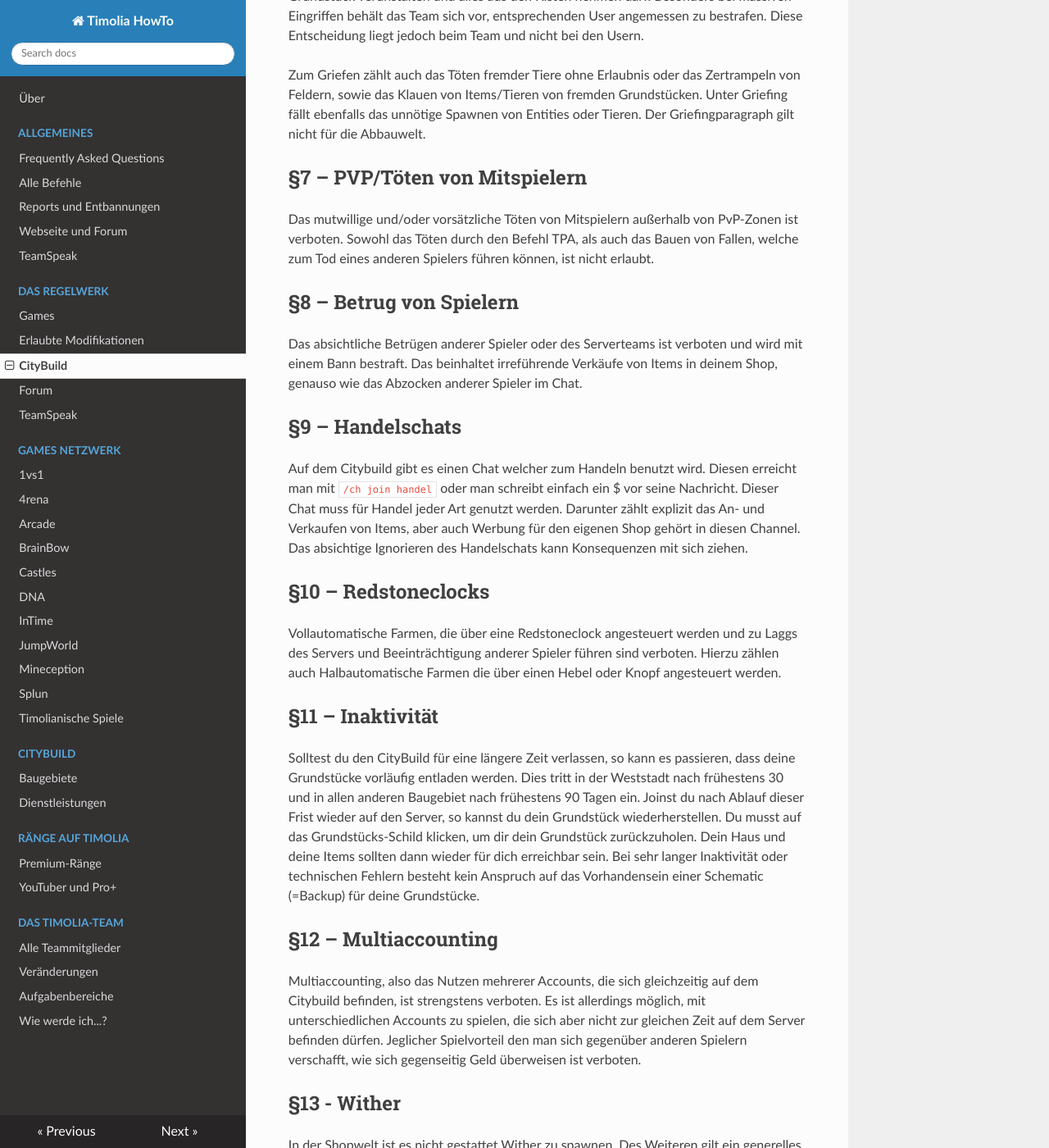
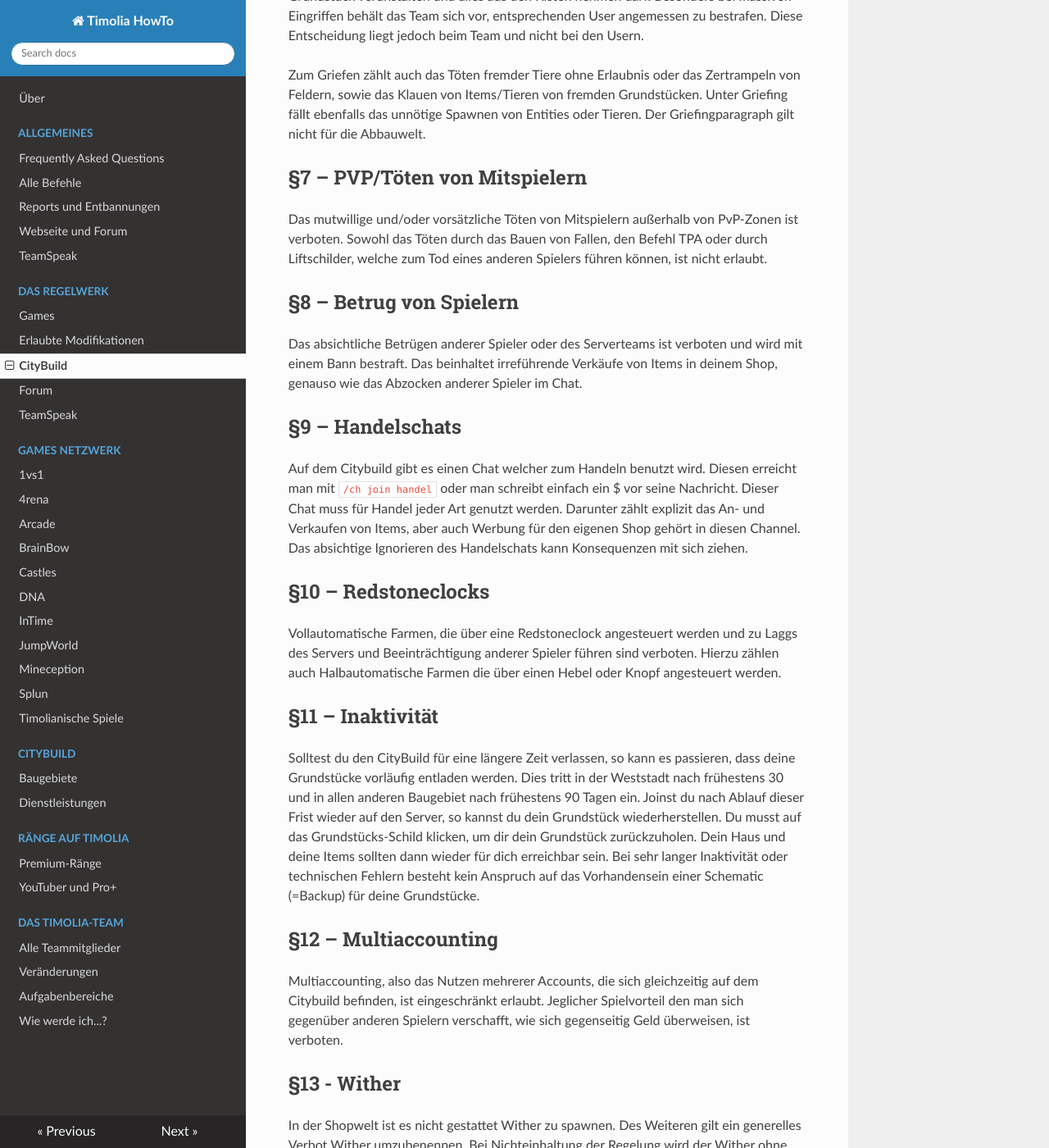
Before and after one commit to TimoliaDE/HowTo, an MkDocs documentation site: the page built from docs/rules/city.md, in a window 1280 px wide and 1400 px high, scrolled down 1821 px. Shown: the whole window at 82% size. Built offline with MkDocs 1.6.1, drawn with Linux system fonts in a browser that asks for light colours; nearby versions of some CDN libraries; old or Windows-style settings are respelled for this version of MkDocs; some of the changed text lies outside the part shown.

Commit message:
Update city.md

```diff
--- a/docs/rules/city.md
+++ b/docs/rules/city.md
@@ -47,15 +47,14 @@ Zum Griefen zählt auch das Töten fremder Tiere ohne Erlaubnis oder das Zertram
 Der Griefingparagraph gilt nicht für die Abbauwelt.
 
 ## §7 – PVP/Töten von Mitspielern
-Das mutwillige und/oder vorsätzliche Töten von Mitspielern außerhalb von PvP-Zonen ist verboten. Sowohl das Töten durch den Befehl TPA, als auch das Bauen von Fallen, welche zum Tod eines anderen Spielers führen können, ist nicht erlaubt.
+Das mutwillige und/oder vorsätzliche Töten von Mitspielern außerhalb von PvP-Zonen ist verboten. Sowohl das Töten durch das Bauen von Fallen, den Befehl TPA oder durch Liftschilder, welche zum Tod eines anderen Spielers führen können, ist nicht erlaubt.
 
 ## §8 – Betrug von Spielern
 Das absichtliche Betrügen anderer Spieler oder des Serverteams ist verboten und wird mit einem Bann bestraft. Das beinhaltet irreführende Verkäufe von Items in deinem Shop, genauso wie das Abzocken anderer Spieler im Chat.
 
 ## §9 – Handelschats
 Auf dem Citybuild gibt es einen Chat welcher zum Handeln benutzt wird. Diesen erreicht man mit `/ch join handel` oder man schreibt einfach ein $ vor seine Nachricht. Dieser Chat muss für Handel jeder Art genutzt werden.
-Darunter zählt explizit das An- und Verkaufen von Items, aber auch Werbung für den eigenen Shop gehört in diesen Channel.
-Das absichtige Ignorieren des Handelschats kann Konsequenzen mit sich ziehen.
+Darunter zählt explizit das An- und Verkaufen von Items, aber auch Werbung für den eigenen Shop gehört in diesen Channel. Das absichtige Ignorieren des Handelschats kann Konsequenzen mit sich ziehen.
 
 ## §10 – Redstoneclocks
 Vollautomatische Farmen, die über eine Redstoneclock angesteuert werden und zu Laggs des Servers und Beeinträchtigung anderer Spieler führen sind verboten. Hierzu zählen auch Halbautomatische Farmen die über einen Hebel oder Knopf angesteuert werden.
@@ -67,18 +66,14 @@ Du musst auf das Grundstücks-Schild klicken, um dir dein Grundstück zurückzuh
 Bei sehr langer Inaktivität oder technischen Fehlern besteht kein Anspruch auf das Vorhandensein einer Schematic (=Backup) für deine Grundstücke.
 
 ## §12 – Multiaccounting
-Multiaccounting, also das Nutzen mehrerer Accounts, die sich gleichzeitig auf dem Citybuild befinden, ist strengstens verboten.
-Es ist allerdings möglich, mit unterschiedlichen Accounts zu spielen, die sich aber nicht zur gleichen Zeit auf dem Server befinden dürfen.
-Jeglicher Spielvorteil den man sich gegenüber anderen Spielern verschafft, wie sich gegenseitig Geld überweisen ist verboten.
+Multiaccounting, also das Nutzen mehrerer Accounts, die sich gleichzeitig auf dem Citybuild befinden, ist eingeschränkt erlaubt. Jeglicher Spielvorteil den man sich gegenüber anderen Spielern verschafft, wie sich gegenseitig Geld überweisen, ist verboten.
 
 ## §13 - Wither
-In der Shopwelt ist es nicht gestattet Wither zu spawnen. Des Weiteren gilt ein generelles Verbot Wither umzubenennen.
-Bei Nichteinhaltung der Regelung wird der Wither ohne Rückerstattung entfernt.
+In der Shopwelt ist es nicht gestattet Wither zu spawnen. Des Weiteren gilt ein generelles Verbot Wither umzubenennen. Bei Nichteinhaltung der Regelung wird der Wither ohne Rückerstattung entfernt.
 
 ## §14 - Rückerstattung bei technischen Fehlern
 Sollten durch technische Fehler (Serverabstürze, etc.) Timolions, Items oder Grundstücke zurückgesetzt werden oder verloren gehen, sieht das übliche Verhalten des Teams vor, diese nicht zu erstatten.
 
-
 <strong>Das Team behält sich das Recht vor, bestimmtes Handeln (auch außerhalb des Minecraft- und Teamspeakservers) zu sanktionieren, welches nicht explizit in den Regeln aufgelistet ist.</strong>
 
-letzte Aktualisierung: Juli 2018
+letzte Aktualisierung: September 2018
```
